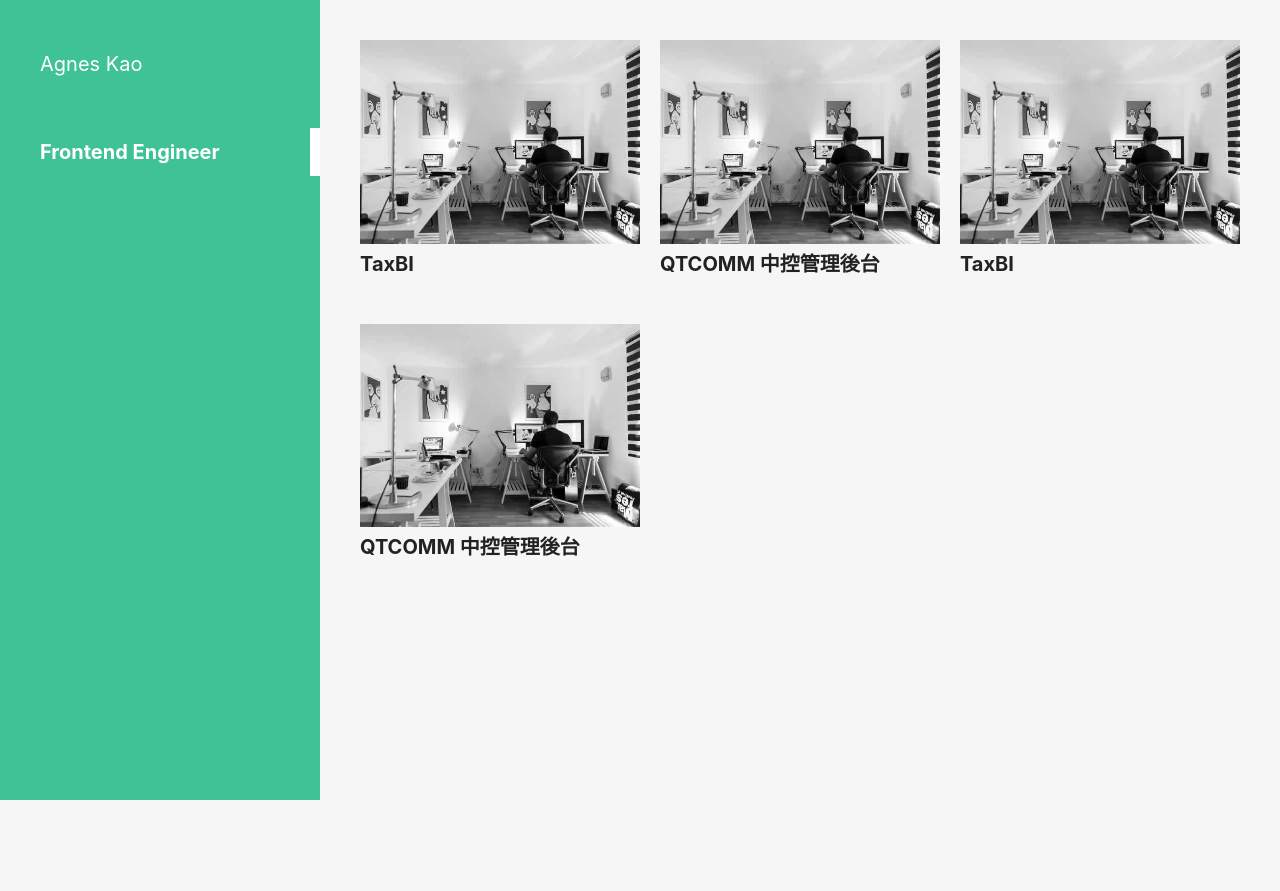
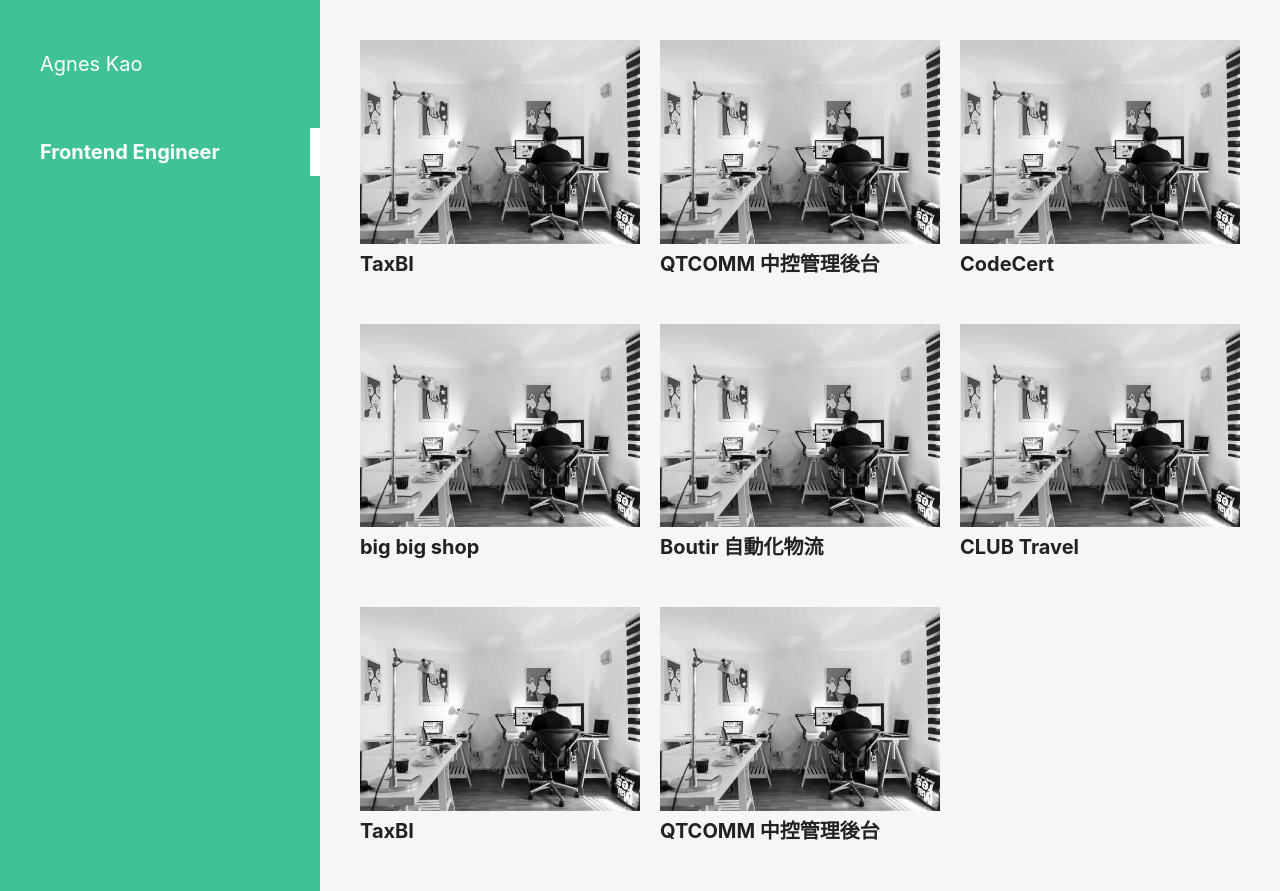
Before and after one commit to tzuchienkao/about-react, a React (Create React App) app: page /portfolio in a window 1280 px wide. Before the commit the page ends 800 px from the top, so only its background shows below. Built offline with nearby package versions, Linux system fonts and the light colour scheme.

Commit message:
update portfolio

```diff
--- a/src/datas/portfolio.js
+++ b/src/datas/portfolio.js
@@ -1,6 +1,6 @@
 const portfolio =  {
   "co": {
-    "title": "前端工程師 - QTCOMM 酷堤康科技有限公司",
+    "title": "QTCOMM 酷堤康科技有限公司",
     "list": [
       {
         content: "TaxBI 印尼稅務系統",
@@ -41,17 +41,94 @@
         cover: 'img/about.jpg',
         title: '印尼稅務系統 TaxBI (https://taxbi.ecomm-cloud.net/)',
         content: [
-          '系統帳號權限控管',
-          '圖表資料整合',
-          '檔案上傳(單次/批次)',
-          '各式報表 CSV 匯出',
+          "CodeCert 管理介面開發：建立/查詢帳號、權限管理、證書數量管理",
+          "TaxBI 各系統管理介面開發：建立/查詢帳號、權限管理",
+          "LuckyDraw 開獎系統管理介面開發：結合 Quasar 及 vue-advanced-cropper 圖片裁切及上傳、各類獎項設置、各式報表匯出",
         ],
         images: [
           "img/about.jpg",
           "img/about.jpg",
           "img/about.jpg",
         ]
+      },
+      {
+        type: 'CodeCert',
+        label: 'CodeCert',
+        cover: 'img/about.jpg',
+        title: 'CodeCert 證書管理系統 (https://www.code-cert.com/)',
+        content: [
+          '系統帳號權限控管',
+          '檔案上傳(單次/批次)',
+          '透過 Electron.js 呼叫印表機執行(單次/批次)列印',
+        ],
+        images: [
+          "img/about.jpg",
+          "img/about.jpg",
+          "img/about.jpg",
+        ]
+      },
+    ],
+  },
+  "red": {
+    "title": "RedSo 紅鬍子數位",
+    "list": [
+      {
+        content: "香港電商網站 big big shop",
+      },
+      {
+        content: "Boutir 自動化物流",
+      },
+      {
+        content: "CLUB Travel",
       }
+    ],
+    "collection": [
+      {
+        type: 'bigbigshop',
+        label: 'big big shop',
+        cover: 'img/about.jpg',
+        title: '香港電商網站 big big shop (https://www.bigbigshop.com/)',
+        content: [
+          '維護前台使用者介面',
+          '優化官網介面',
+          '搜尋系統改版',
+          '購物車系統改版',
+        ],
+        images: [
+          'img/about.jpg',
+          'img/about.jpg',
+          'img/about.jpg',
+        ]
+      },
+      {
+        type: 'Boutir',
+        label: 'Boutir 自動化物流',
+        cover: 'img/about.jpg',
+        title: 'Boutir 掌舖',
+        content: [
+          '自動化物流 - 訂單追蹤功能',
+        ],
+        images: [
+          "img/about.jpg",
+          "img/about.jpg",
+          "img/about.jpg",
+        ]
+      },
+      {
+        type: 'CLUBTravel',
+        label: 'CLUB Travel',
+        cover: 'img/about.jpg',
+        title: 'CLUB Travel',
+        content: [
+          '搜尋列表 - 切版',
+          '搜尋列表 - 串接 Google Map API',
+        ],
+        images: [
+          "img/about.jpg",
+          "img/about.jpg",
+          "img/about.jpg",
+        ]
+      },
     ],
   },
   "bb": {
--- a/src/pages/Case.js
+++ b/src/pages/Case.js
@@ -25,11 +25,11 @@
   }
   .right-wrapper {
     display: grid;
+    gap: 20px;
     justify-content: space-between;
-    grid-template-rows: 0.7fr 0.3fr;
-    > div:last-child {
-      padding-top: 20px;
-      border-top: 3px solid #40C297;
+    grid-template-rows: 1fr 0.4fr;
+    > div:first-child {
+      border-bottom: 3px solid #40C297;
     }
   }
 `
```
